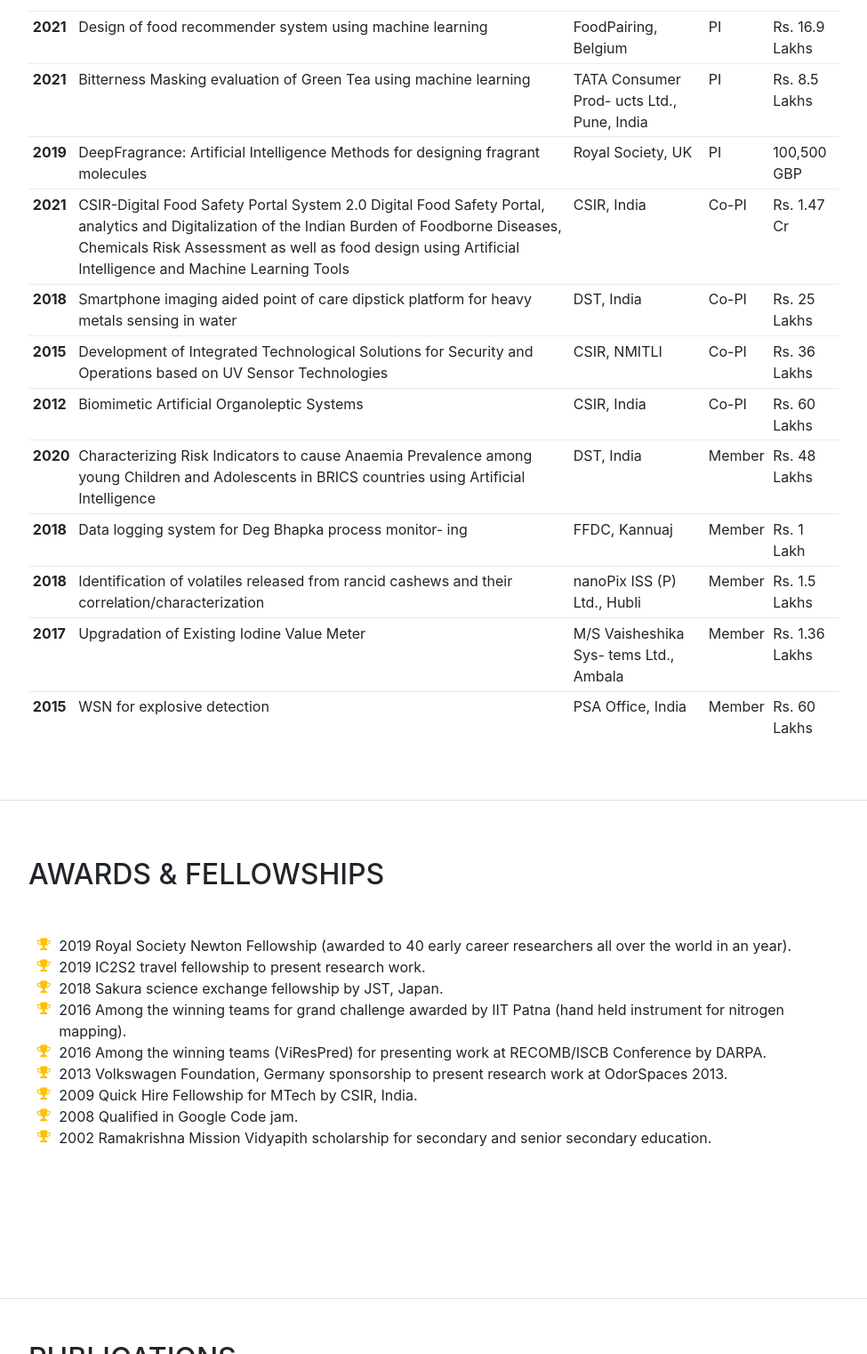
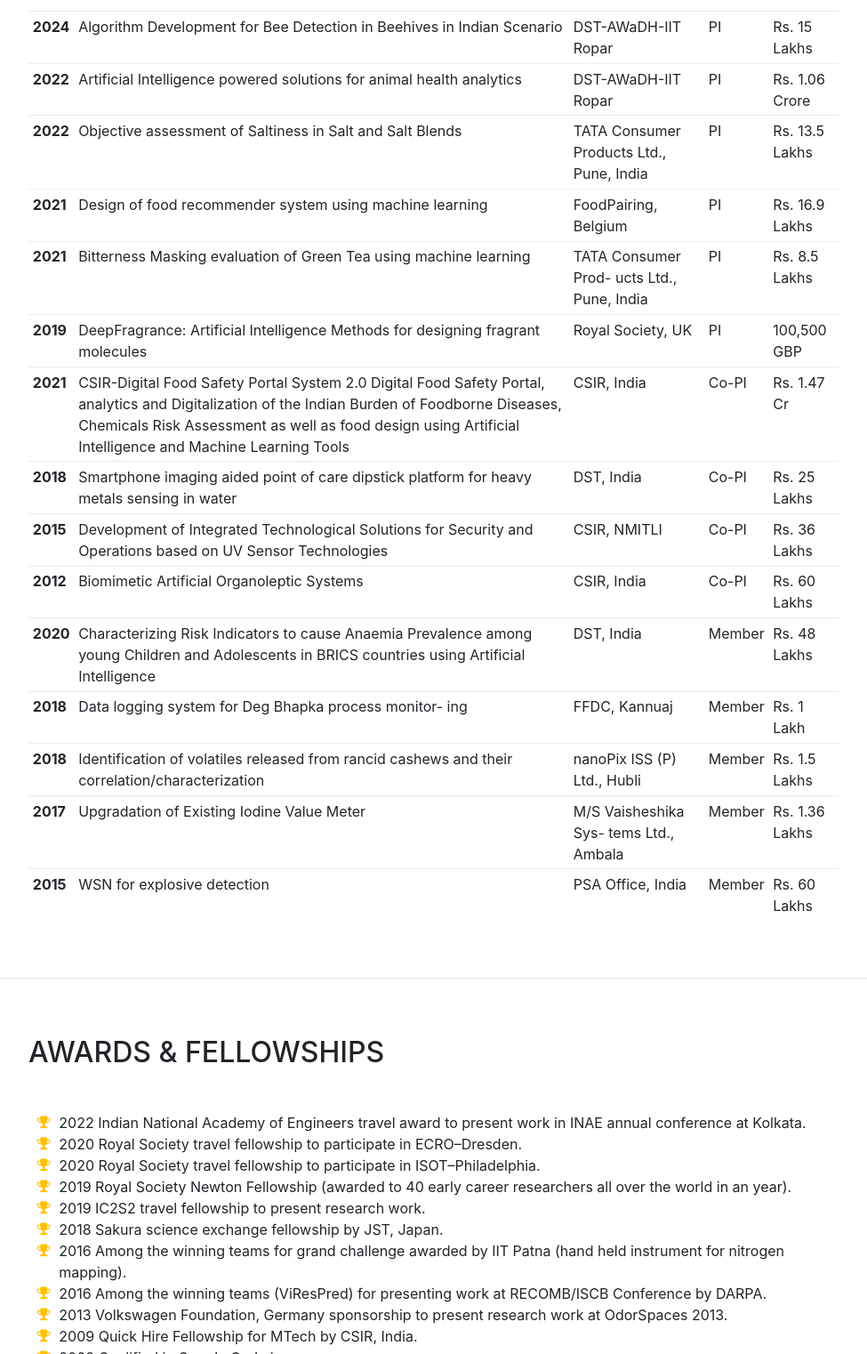
Before and after one commit to KumarS8494/Profile, a website with bundled scripts: page index.html in a window 1280 px wide. Shown: the part 4288-5810 px from the top of the page at 89% size, without its empty margins (288-1263 px from the left). Built offline with nearby package versions, Linux system fonts and the light colour scheme; a web font is replaced by a local one.

Commit message:
update in index file

```diff
--- a/index.html
+++ b/index.html
@@ -774,6 +774,39 @@
               </tr>
             </thead>
             <tbody>
+              <!-- Updated -->
+              <tr>
+                <th scope="row">2024</th>
+                <td colspan="2">
+                  Algorithm Development for Bee Detection in Beehives in Indian Scenario
+                </td>
+                <td>DST-AWaDH-IIT Ropar</td>
+                <td>PI</td>
+                <td>Rs. 15 Lakhs</td>
+              </tr>
+
+              <tr>
+                <th scope="row">2022</th>
+                <td colspan="2">
+                  Artificial Intelligence powered solutions for animal
+                  health analytics
+                </td>
+                <td>DST-AWaDH-IIT Ropar</td>
+                <td>PI</td>
+                <td>Rs. 1.06 Crore</td>
+              </tr>
+
+              <tr>
+                <th scope="row">2022</th>
+                <td colspan="2">
+                  Objective assessment of Saltiness in Salt and Salt
+                  Blends
+                </td>
+                <td>TATA Consumer Products Ltd., Pune, India</td>
+                <td>PI</td>
+                <td>Rs. 13.5 Lakhs</td>
+              </tr>
+              <!-- Update End -->
               <tr>
                 <th scope="row">2021</th>
                 <td colspan="2">
@@ -896,6 +929,21 @@
         <div class="my-3">
           <h2 class="mb-5">Awards &amp; Fellowships</h2>
           <ul class="fa-ul mb-0">
+            <!-- updted 7-05-2024 -->
+            <li>
+              <i class="fa-li fa fa-trophy text-warning"></i>
+              2022 Indian National Academy of Engineers travel award to present work in INAE annual conference at Kolkata.
+            </li>
+            <li>
+              <i class="fa-li fa fa-trophy text-warning"></i>
+              2020 Royal Society travel fellowship to participate in ECRO–Dresden.
+            </li>
+
+            <li>
+              <i class="fa-li fa fa-trophy text-warning"></i>
+              2020 Royal Society travel fellowship to participate in ISOT–Philadelphia.
+            </li>
+            <!-- updated end  -->
             <li>
               <i class="fa-li fa fa-trophy text-warning"></i>
               2019 Royal Society Newton Fellowship (awarded to 40 early career
```
